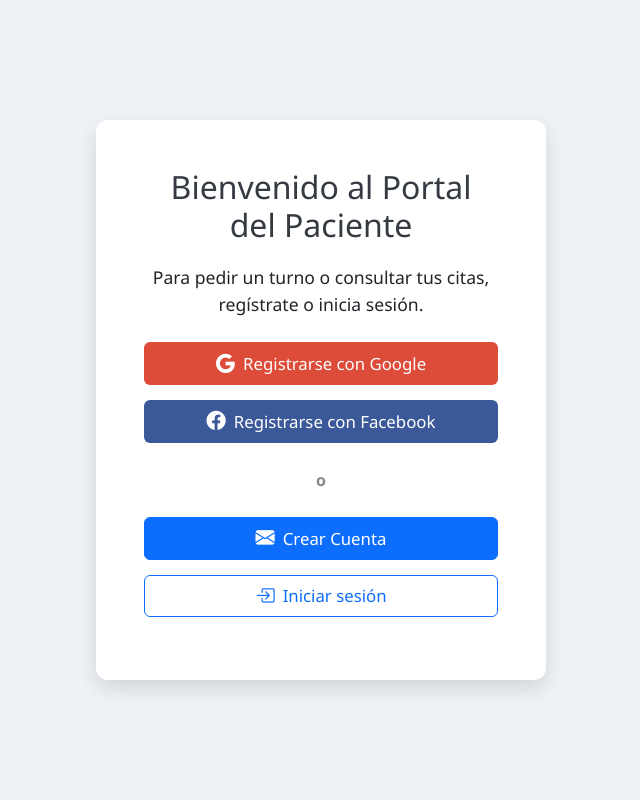
After one commit to vargasgonzalo848/D.M.G, a PHP site: the page made by odontologia/Registrar Usuario.php in a window 1280 px wide. The commit adds this page. Shown: the whole page, without its empty margins (319-959 px from the left). Run offline with PHP 8.4, Linux system fonts and the light colour scheme.

Commit message:
Add files via upload

```diff
--- /dev/null
+++ b/odontologia/Registrar Usuario.php
@@ -0,0 +1,120 @@
+<?php
+session_start();
+
+if (isset($_SESSION['paciente_email'])) {
+    header("Location: panel_paciente.php");
+    exit();
+}
+?>
+
+<!DOCTYPE html>
+<html lang="es">
+<head>
+  <meta charset="UTF-8" />
+  <title>Bienvenido al Portal del Paciente</title>
+  <meta name="viewport" content="width=device-width, initial-scale=1" />
+
+  <link href="https://cdn.jsdelivr.net/npm/bootstrap@5.3.0/dist/css/bootstrap.min.css" rel="stylesheet" />
+  <link href="https://cdn.jsdelivr.net/npm/bootstrap-icons@1.10.5/font/bootstrap-icons.css" rel="stylesheet" />
+
+  <style>
+    body {
+      background: #eef2f7;
+      min-height: 100vh;
+      display: flex;
+      align-items: center;
+      justify-content: center;
+      padding: 15px;
+      font-family: 'Segoe UI', Tahoma, Geneva, Verdana, sans-serif;
+    }
+    .container {
+      max-width: 450px;
+      width: 100%;
+      background: white;
+      padding: 2rem;
+      border-radius: 12px;
+      box-shadow: 0 8px 20px rgba(0,0,0,0.12);
+      text-align: center;
+    }
+    h1 {
+      margin-bottom: 20px;
+      color: #343a40;
+      font-size: clamp(1.5rem, 4vw, 2rem);
+    }
+    p {
+      font-size: clamp(0.9rem, 2.5vw, 1.1rem);
+      margin-bottom: 25px;
+    }
+    .btn-social {
+      margin-bottom: 15px;
+      width: 100%;
+      font-size: 1.05rem;
+      display: flex;
+      align-items: center;
+      justify-content: center;
+    }
+    .btn-social i {
+      margin-right: 8px;
+      font-size: 1.2rem;
+    }
+    .btn-google {
+      background-color: #dd4b39;
+      color: white;
+    }
+    .btn-facebook {
+      background-color: #3b5998;
+      color: white;
+    }
+    .divider {
+      margin: 25px 0;
+      font-weight: bold;
+      color: #888;
+    }
+    a.btn {
+      display: flex;
+      align-items: center;
+      justify-content: center;
+    }
+    a.btn i {
+      margin-right: 8px;
+    }
+    @media (min-width: 576px) {
+      .container {
+        padding: 2.5rem;
+      }
+    }
+    @media (min-width: 768px) {
+      .container {
+        padding: 3rem;
+      }
+    }
+  </style>
+</head>
+<body>
+
+  <div class="container">
+    <h1>Bienvenido al Portal del Paciente</h1>
+    <p>Para pedir un turno o consultar tus citas, regístrate o inicia sesión.</p>
+
+    <button class="btn btn-google btn-social" onclick="alert('Aquí iría la integración con Google');">
+      <i class="bi bi-google"></i> Registrarse con Google
+    </button>
+
+    <button class="btn btn-facebook btn-social" onclick="alert('Aquí iría la integración con Facebook');">
+      <i class="bi bi-facebook"></i> Registrarse con Facebook
+    </button>
+
+    <div class="divider">o</div>
+
+    <a href="/odontologia/pacientes/registro.php" class="btn btn-primary btn-social">
+      <i class="bi bi-envelope-fill"></i> Crear Cuenta
+    </a>
+    <a href="login.php" class="btn btn-outline-primary btn-social mt-2">
+      <i class="bi bi-box-arrow-in-right"></i> Iniciar sesión
+    </a>
+  </div>
+
+  <script src="https://cdn.jsdelivr.net/npm/bootstrap@5.3.0/dist/js/bootstrap.bundle.min.js"></script>
+
+</body>
+</html>
--- a/odontologia/configuracion_perfil.php
+++ b/odontologia/configuracion_perfil.php
@@ -114,7 +114,7 @@ if ($_SERVER['REQUEST_METHOD'] === 'POST') {
                         </div>
                         <div class="mb-3">
                             <label class="form-label">Cédula (Uruguaya, 8 dígitos)</label>
-                            <input type="text" name="cedula" class="form-control" maxlength="8" pattern="\d{8}" title="Debe tener 8 números" value="<?= htmlspecialchars($paciente['cedula']) ?>" required>
+                            <input type="text" name="cedula" class="form-control" maxlength="8" pattern="\d{8}" title="Debe tener 8 números" value="<?= htmlspecialchars($paciente['cedula'] ?? '') ?>" required>
                         </div>
                         <div class="mb-3">
                             <label class="form-label">Fecha de Nacimiento</label>
--- a/odontologia/dashboard.php
+++ b/odontologia/dashboard.php
@@ -104,7 +104,7 @@ $turnos = $conn->query("
           </tr>
         </thead>
         <tbody>
-          <?php if ($turnos->num_rows > 0): ?>
+          <?php if ($turnos && $turnos->num_rows > 0): ?>
             <?php while($row = $turnos->fetch_assoc()): ?>
               <tr>
                 <td><?= $row['hora_turno'] ?></td>
```
Also changed, not shown: odontologia/login.php (added, +86 -0 lines).
